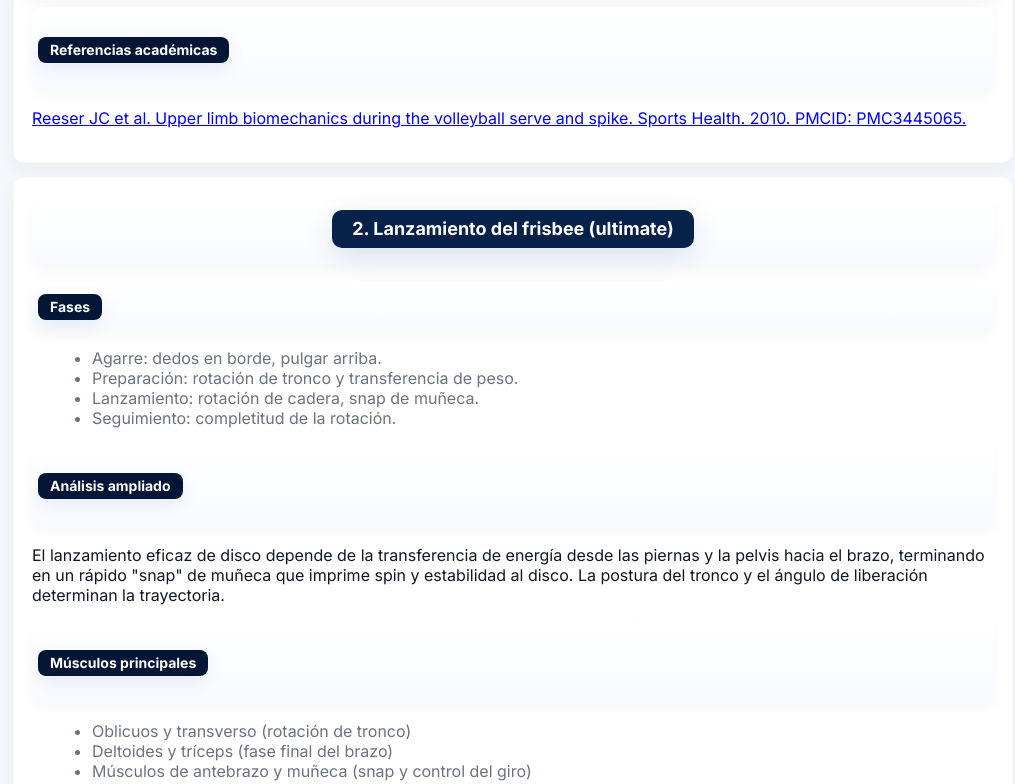
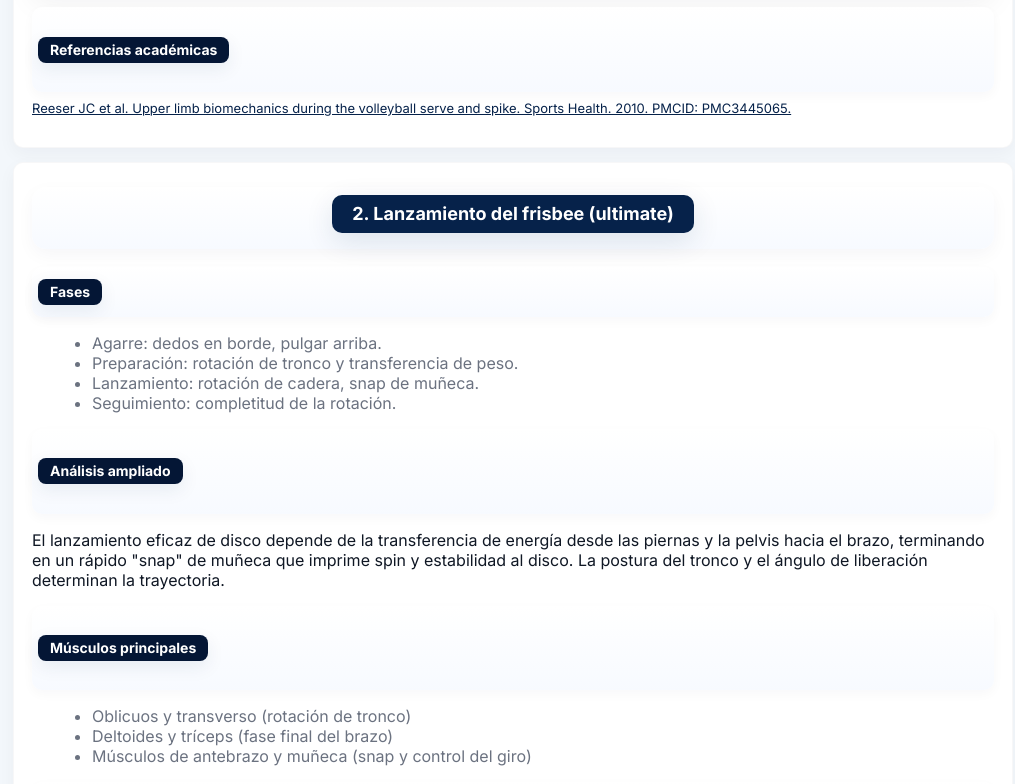
Before and after one commit to Joseph531JD/Gimnasio-Virtual, a plain HTML site: page index.html in a window 1280 px wide. Shown: the part 2543-3327 px from the top of the page, without its empty margins (127-1142 px from the left). Drawn offline with Linux system fonts and the light colour scheme.

Commit message:
Style: add .references-per-gesture small rule to force redeploy

```diff
--- a/styles.css
+++ b/styles.css
@@ -109,3 +109,7 @@ article{border:1px solid rgba(15,23,36,0.03)}
 /* Responsive */
 @media (max-width:820px){.container{padding:14px}.site-header{flex-direction:row;gap:12px}.logo{width:56px;height:56px}
 .nav-btn{padding:8px 12px;font-size:14px}}
+
+/* Small styling for per-gesture reference lines */
+.references-per-gesture{font-size:13px;color:var(--muted);margin-top:8px}
+.references-per-gesture a{color:var(--accent-2);text-decoration:underline}
```
